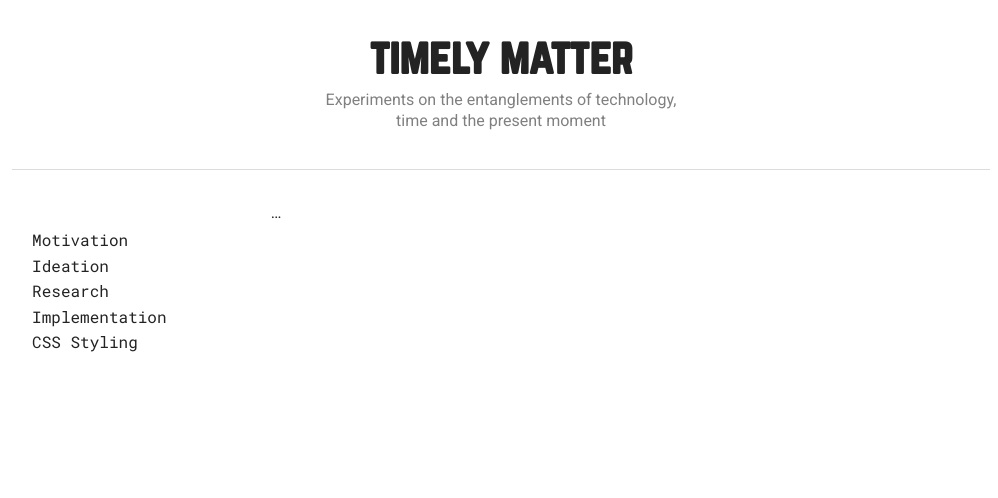
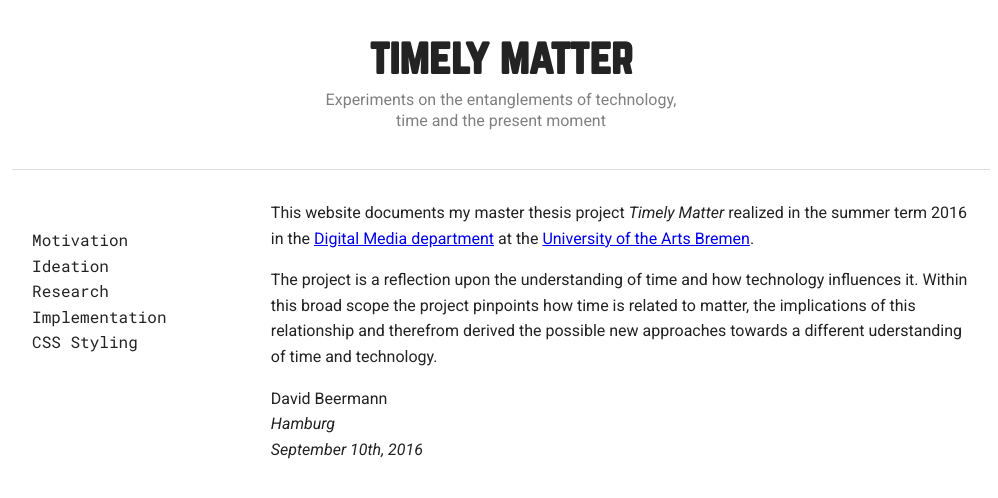
Before and after one commit to davidbeermann/timely-matter, a Jekyll site: the page built from index.md, in a window 1280 px wide. Shown: the top 498 px of the page, without its empty margins (139-1137 px from the left). Built offline with Jekyll 4.4.1, drawn with Linux system fonts in a browser that asks for light colours.

Commit message:
1st draft for homepage

```diff
--- a/index.md
+++ b/index.md
@@ -2,4 +2,10 @@
 layout: default
 ---
 
-...
+This website documents my master thesis project *Timely Matter* realized in the summer term 2016 in the [Digital Media department](http://digitalmedia-bremen.de/) at the [University of the Arts Bremen](http://www.hfk-bremen.de/en).
+
+The project is a reflection upon the understanding of time and how technology influences it. Within this broad scope the project pinpoints how time is related to matter, the implications of this relationship and therefrom derived the possible new approaches towards a different uderstanding of time and technology.
+
+David Beermann
+*Hamburg*
+*September 10th, 2016*
```
